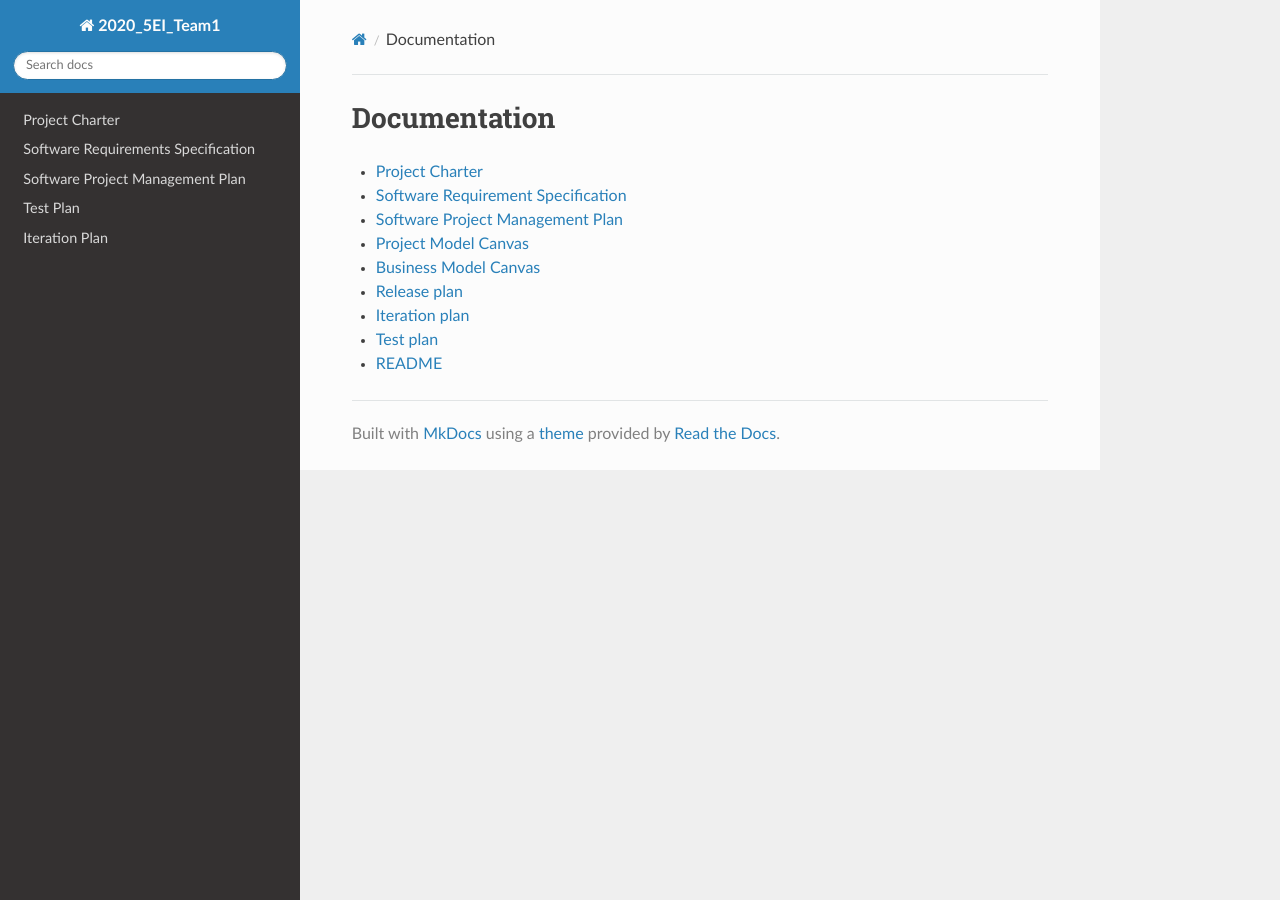
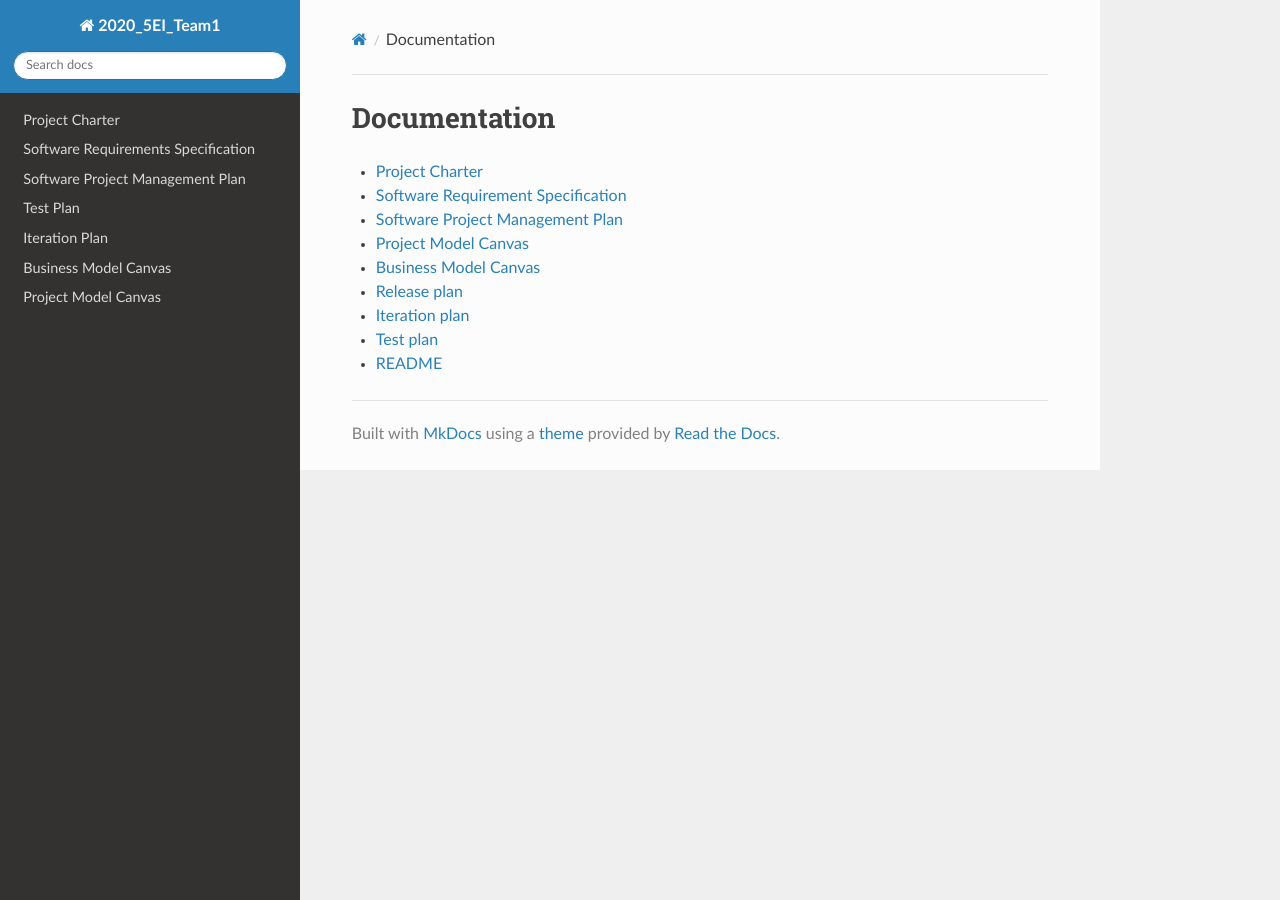
Before and after one commit to teddyedo/2020_5EI_team1_Allari, an MkDocs documentation site: the page built from docs/index.md, in a window 1280 px wide. Built offline with MkDocs 1.6.1, drawn with Linux system fonts in a browser that asks for light colours; nearby versions of some CDN libraries.

Commit message:
Update mkdocs.yml

```diff
--- a/mkdocs.yml
+++ b/mkdocs.yml
@@ -5,6 +5,9 @@ nav:
     - 'Software Project Management Plan': 'Software_Project_Management_Plan.md'
     - 'Test Plan': 'Test_Plan.md'
     - 'Iteration Plan': 'Iteration_Plan.md'
+    - 'Business Model Canvas': 'Business_Model_Canvas.pdf'
+    - 'Project Model Canvas': 'Project_Model_Canvas.pdf'
+
 
 theme:
     name: readthedocs
```
